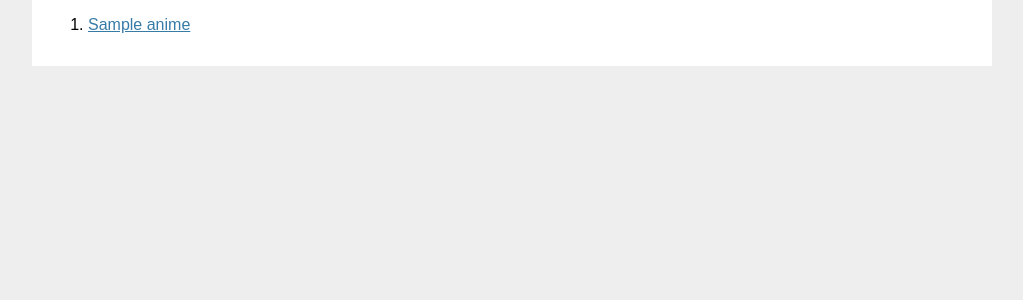
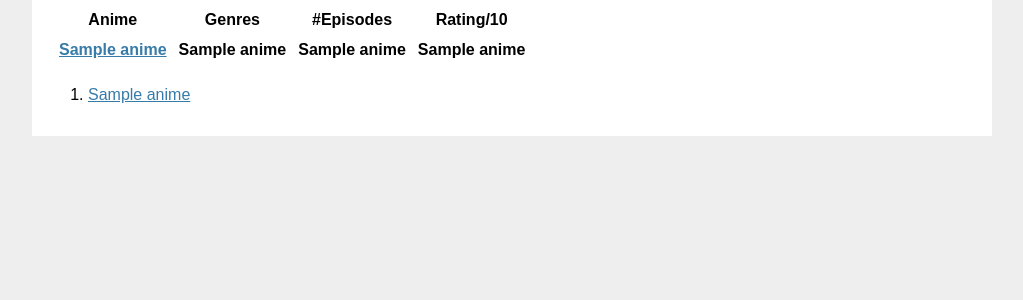
Before and after one commit to Andrewtcr/Anime-Rec-Web-App, a Flask app: template templates/anime_list.html in a window 1280 px wide. Shown: the part 98-398 px from the top of the page, without its empty margins (128-1151 px from the left). Run offline with Flask 2, Linux system fonts and the light colour scheme; the template is opened without the code that fills it: most values are stand-ins (such as "Sample title", 1, 10 or a date in 2020); lists and menus that the app fills with data are empty; parts of the project's set-up code (start-up, migrations or seed data) failed here and were passed over.

Commit message:
anime_list with genres

```diff
--- a/server.py
+++ b/server.py
@@ -344,7 +344,7 @@ def del_review():
   if g.admin:
       admin_id = session.get('admin_id')
       if review_id:
-          g.conn.execute('INSERT INTO deletes VALUES(%s, %s)', review_id, admin_id)
+          g.conn.execute('INSERT INTO delete VALUES(%s, %s)', review_id, admin_id)
           g.conn.execute('UPDATE review SET deleted = TRUE WHERE review_id = %s', review_id)
       else:
           g.conn.execute('DELETE FROM comment WHERE comment_id = %s', comment_id)
@@ -445,16 +445,36 @@ def lookup():
   if error is not None:
     flash(error, 'anime_in')
   else:
-    anime = g.conn.execute(
-      'SELECT * FROM anime WHERE UPPER(anime_name) LIKE UPPER(%s)', '%'+anime_in+'%'
+    animes = g.conn.execute(
+      'SELECT * FROM anime WHERE UPPER(anime_name) LIKE UPPER(%s)'
+      ' ORDER BY CAST(anime_id AS INTEGER)', '%'+anime_in+'%'
     ).fetchall()
 
-    if not anime:
+    genres = g.conn.execute(
+      'SELECT anime_id, genre FROM anime NATURAL JOIN anime_genre'
+      ' WHERE UPPER(anime_name) LIKE UPPER(%s)'
+      ' ORDER BY CAST(anime_id AS INTEGER)', '%'+anime_in+'%'
+    ).fetchall()
+
+    print(animes)
+
+    x = []
+    for row in animes:
+      s = ''
+      for genre in genres:
+        if row['anime_id'] == genre['anime_id']:
+          s += genre['genre'] + ', '
+      li = list(row)
+      li.append(s[:-2])
+      t = tuple(li)
+      x.append(t)
+
+    if not animes:
       error = '\"{}\" is not an Anime!'.format(anime_in)
       flash(error, 'anime_in')
       return redirect('index')
     else:
-      return render_template('/anime_list.html', animes=anime, anime_in=anime_in)
+      return render_template('/anime_list.html', animes=x, anime_in=anime_in)
 
   return redirect('index')
 
--- a/templates/anime_list.html
+++ b/templates/anime_list.html
@@ -5,6 +5,24 @@
 {% endblock %}
 
 {% block content %}
+  <table>
+    <tr>
+      <th>Anime</th>
+      <th>Genres</th>
+      <th>#Episodes</th>
+      <th>Rating/10</th>
+    </tr>
+    {% for anime in animes %}
+    <tr>
+      <th class="anime">
+        <a href={{ "/anime?anime_id={}".format(anime[0]) }}>{{anime[1]}}</a>
+      </th>
+      <th>{{ anime[4] }}</th>
+      <th>{{ anime[2] }}</th>
+      <th>{{ anime[3] }}</th>
+    </tr>
+    {% endfor %}
+  </table>
   <ol>
     {% for anime in animes %}
     <li>
--- a/templates/base.html
+++ b/templates/base.html
@@ -27,6 +27,8 @@
   .content textarea { min-height: 12em; resize: vertical; }
   input.danger { color: #cc2f2e; }
   input[type=submit] { align-self: start; min-width: 10em; }
+  .anime { text-align: left; }
+  table{ border-spacing: 10px}
 </style>
 
 <nav>
```
